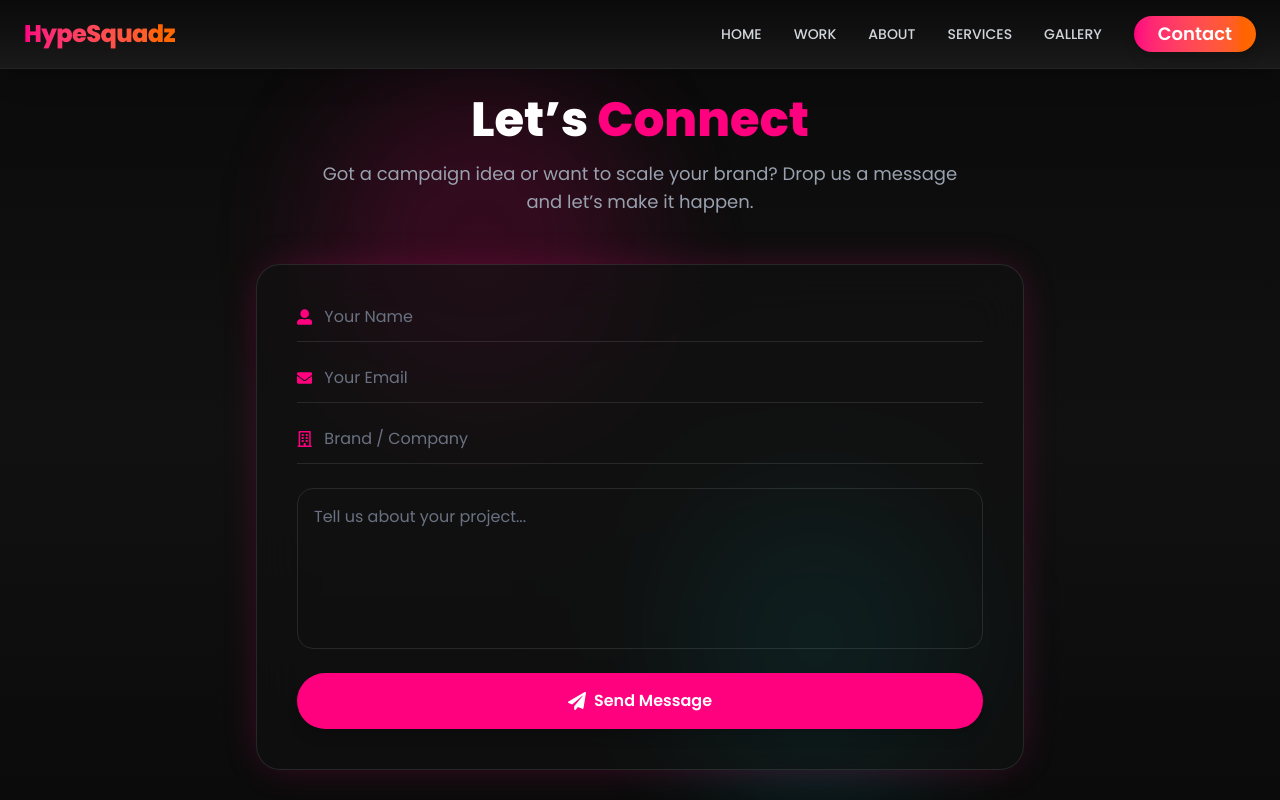
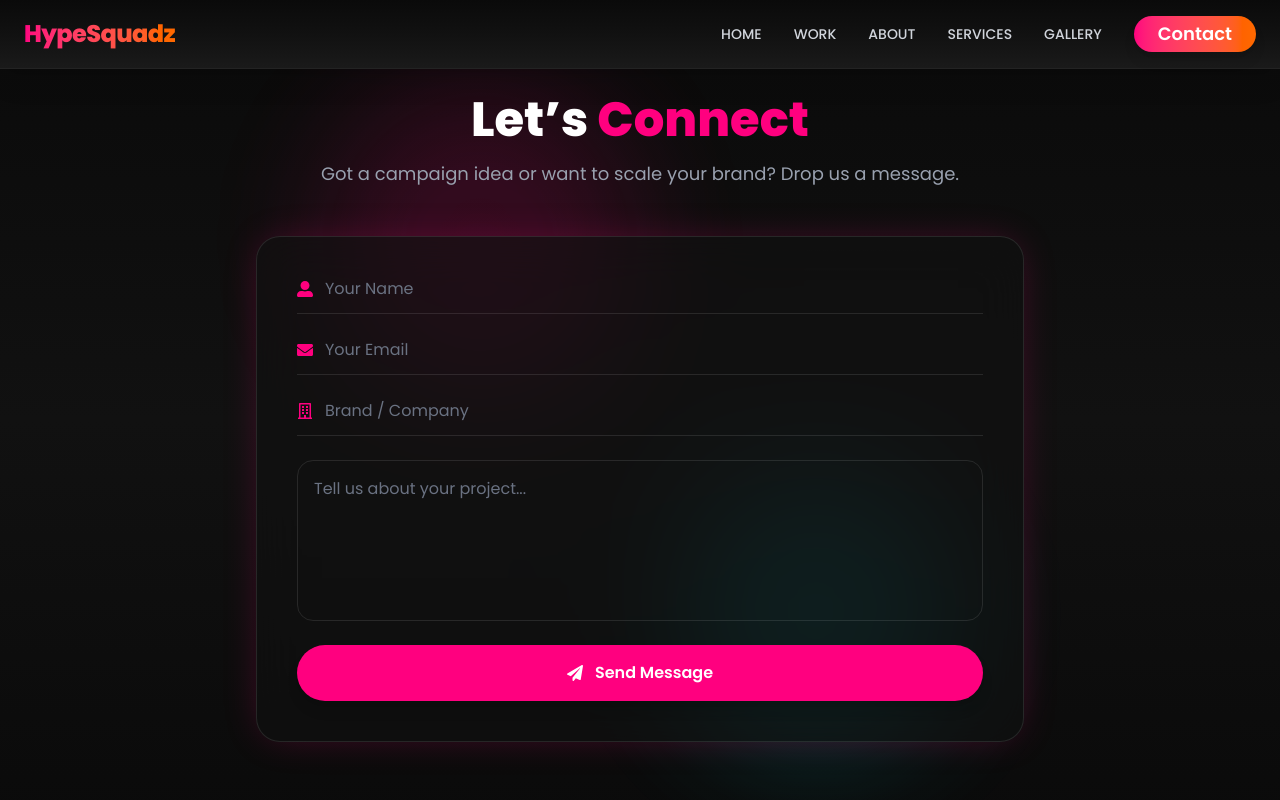
Before and after one commit to shivam-sd/HypeSquadz-Client, a React (Vite) app in the folder client/: page /contact in a window 1280 px wide. Shown: the top 800 px of the page. Built offline with nearby package versions, Linux system fonts and the light colour scheme.

Commit message:
add form submmition feature

```diff
--- a/client/src/pages/Contact/Contact.jsx
+++ b/client/src/pages/Contact/Contact.jsx
@@ -1,65 +1,80 @@
 import React, { useState } from "react";
 import { motion } from "framer-motion";
-import { FaEnvelope, FaUserAlt, FaRegBuilding, FaPaperPlane } from "react-icons/fa";
+import {
+  FaEnvelope,
+  FaUserAlt,
+  FaRegBuilding,
+  FaPaperPlane,
+} from "react-icons/fa";
 import { toast } from "react-toastify";
-import {HashLoader} from "react-spinners";
-
+import { HashLoader } from "react-spinners";
 import { Helmet } from "react-helmet";
 
-<Helmet>
-  <title>HypeSquadz – Web Development & Branding Agency</title>
-  <meta name="description" content="HypeSquadz offers web design, app development, branding and SEO services to build your brand." />
-  <meta property="og:title" content="HypeSquadz – Creative Digital Agency" />
-  <meta property="og:description" content="We build brands with next-gen websites, apps, and marketing." />
-</Helmet>
-
-
-
 const Contact = () => {
-
-  const [contact, setContact] = useState(null);
   const [loading, setLoading] = useState(false);
 
-  const handleSubmit = async(e) => {
+  const handleSubmit = async (e) => {
     e.preventDefault();
-    const formData = new FormData(e.target);
+
+    if (loading) return; // prevent double submit
+
     setLoading(true);
-    formData.append("access_key", `${import.meta.env.VITE_CONTACTACCESSKEY}`);
+    const form = e.target;
+    const formData = new FormData(form);
 
-    try{
+    formData.append(
+      "access_key",
+      import.meta.env.VITE_CONTACTACCESSKEY
+    );
+
+    try {
       const res = await fetch("https://api.web3forms.com/submit", {
-        method:"POST",
-        body:formData,
+        method: "POST",
+        body: formData,
       });
 
       const data = await res.json();
 
-      if(data.success){
-        toast.success("Mail Sent Successfully!", {
-          position:"top-center"
+      if (data.success) {
+        toast.success("Message sent successfully 🚀", {
+          position: "top-center",
         });
+        form.reset();
+      } else {
+        toast.error(data.message || "Something went wrong", {
+          position: "top-right",
+        });
+      }
+    } catch (error) {
+      toast.error("Network error! Please try again", {
+        position: "top-left",
+      });
+    } finally {
       setLoading(false);
-        // console.log("Mail Sent Successfully");
-      }else{
-        toast.error(data.error || "Somting Went Wrong!", {
-          position:"top-right"
-        });
-        console.log(data.error || "Something Went Wrong");
     }
-
-    }catch(error){
-      toast.error("Network Error! Please Try Again", {
-        position:"top-left"
-      });
-      // console.log("Error In Contact From");
-    }
-
-
-  }
+  };
 
   return (
+    <>
+      {/* SEO */}
+      <Helmet>
+        <title>HypeSquadz – Web Development & Branding Agency</title>
+        <meta
+          name="description"
+          content="HypeSquadz offers web design, app development, branding and SEO services."
+        />
+        <meta
+          property="og:title"
+          content="HypeSquadz – Creative Digital Agency"
+        />
+        <meta
+          property="og:description"
+          content="We build brands with next-gen websites, apps, and marketing."
+        />
+      </Helmet>
+
       <section className="relative w-full py-24 px-6 bg-gradient-to-b from-[#0a0a0a] via-[#111] to-[#0a0a0a] text-white overflow-hidden">
-      {/* Background gradient orbs */}
+        {/* Glow Orbs */}
         <div className="absolute top-20 left-1/4 w-80 h-80 bg-[#ff007f]/20 rounded-full blur-3xl animate-pulse" />
         <div className="absolute bottom-20 right-1/4 w-72 h-72 bg-[#00f5ff]/20 rounded-full blur-3xl animate-pulse" />
 
@@ -72,14 +87,17 @@ const Contact = () => {
           className="relative z-10 text-center mb-12"
         >
           <h2 className="text-4xl sm:text-5xl font-extrabold mb-4">
-          Let’s <span className="text-transparent bg-clip-text bg-[#ff007f]">Connect</span>
+            Let’s{" "}
+            <span className="text-transparent bg-clip-text bg-[#ff007f]">
+              Connect
+            </span>
           </h2>
           <p className="text-gray-400 text-lg max-w-2xl mx-auto">
-          Got a campaign idea or want to scale your brand? Drop us a message and let’s make it happen.
+            Got a campaign idea or want to scale your brand? Drop us a message.
           </p>
         </motion.div>
 
-      {/* Form Container */}
+        {/* Form */}
         <motion.div
           initial={{ opacity: 0, scale: 0.95 }}
           whileInView={{ opacity: 1, scale: 1 }}
@@ -87,77 +105,74 @@ const Contact = () => {
           viewport={{ once: true }}
           className="relative z-10 max-w-3xl mx-auto bg-[#111]/60 backdrop-blur-xl rounded-3xl border border-white/10 p-8 sm:p-10 shadow-[0_0_40px_-10px_rgba(255,0,127,0.3)]"
         >
-        <form className="grid gap-6" onSubmit={handleSubmit}>
+          <form onSubmit={handleSubmit} className="grid gap-6">
             {/* Name */}
-          <div className="flex items-center gap-3 border-b border-white/10 pb-3 focus-within:border-[#ff007f] transition-all">
-            <FaUserAlt className="text-[#ff007f]" />
-            <input
-              type="text"
+            <Input
+              icon={<FaUserAlt />}
               placeholder="Your Name"
-              className="w-full bg-transparent focus:outline-none text-gray-200 placeholder-gray-500"
+              name="name"
               required
-              name="FullName"
             />
-          </div>
 
             {/* Email */}
-          <div className="flex items-center gap-3 border-b border-white/10 pb-3 focus-within:border-[#00f5ff] transition-all">
-            <FaEnvelope className="text-[#ff007f]" />
-            <input
+            <Input
+              icon={<FaEnvelope />}
+              placeholder="Your Email"
+              name="email"
               type="email"
-              placeholder="Your Email"
-              className="w-full bg-transparent focus:outline-none text-gray-200 placeholder-gray-500"
               required
-              name="Email"
             />
-          </div>
 
-          {/* Brand Name */}
-          <div className="flex items-center gap-3 border-b border-white/10 pb-3 focus-within:border-[#ff007f] transition-all">
-            <FaRegBuilding className="text-[#ff007f]" />
-            <input
-              type="text"
+            {/* Company */}
+            <Input
+              icon={<FaRegBuilding />}
               placeholder="Brand / Company"
-              className="w-full bg-transparent focus:outline-none text-gray-200 placeholder-gray-500"
-              name="Barnd/Company"
+              name="company"
             />
-          </div>
 
             {/* Message */}
-          <div className="border border-white/10 rounded-2xl focus-within:border-[#00f5ff] transition-all p-4">
+            <div className="border border-white/10 rounded-2xl focus-within:border-[#00f5ff] p-4">
               <textarea
                 rows="5"
+                name="message"
+                required
                 placeholder="Tell us about your project..."
-              className="w-full bg-transparent focus:outline-none text-gray-200 placeholder-gray-500 resize-none"
-              required
-              name="Message"
-            ></textarea>
+                className="w-full bg-transparent resize-none focus:outline-none text-gray-200 placeholder-gray-500"
+              />
             </div>
 
             {/* Button */}
             <motion.button
-            whileHover={{ scale: 1.05, boxShadow: "0 0 25px rgba(255,0,127,0.5)" }}
+              whileHover={{ scale: 1.05 }}
               whileTap={{ scale: 0.95 }}
-            transition={{ duration: 0.3 }}
-            type="submit"
-            className="flex items-center justify-center gap-2 bg-[#ff007f] text-white font-semibold py-4 rounded-full shadow-lg hover:shadow-[0_0_30px_-5px_rgba(255,0,127,0.6)] transition-all duration-300 cursor-pointer"
+              disabled={loading}
+              className="flex items-center justify-center gap-3 bg-[#ff007f] py-4 rounded-full font-semibold shadow-lg disabled:opacity-70"
             >
-            <FaPaperPlane className="text-lg"/>
+              {loading ? (
+                <HashLoader size={22} color="#fff" />
+              ) : (
+                <>
+                  <FaPaperPlane />
                   Send Message
-            {
-              loading ?
-              <HashLoader size={30} />
-              :
-              ""
-            }
+                </>
+              )}
             </motion.button>
           </form>
         </motion.div>
-
-      {/* Bottom gradient line */}
-      <div className="absolute bottom-0 left-0 w-full h-[2px] bg-gradient-to-r from-[#ff007f] via-[#00f5ff] to-transparent opacity-50"></div>
       </section>
+    </>
   );
 };
 
 export default Contact;
+
+/* Reusable Input */
+const Input = ({ icon, ...props }) => (
+  <div className="flex items-center gap-3 border-b border-white/10 pb-3 focus-within:border-[#ff007f]">
+    <span className="text-[#ff007f]">{icon}</span>
+    <input
+      {...props}
+      className="w-full bg-transparent focus:outline-none text-gray-200 placeholder-gray-500"
+    />
+  </div>
+);
```
Also changed, not shown: 1 other file (tests, documents, lock files or other folders). Lines whose indentation alone changed are shown as unchanged.
